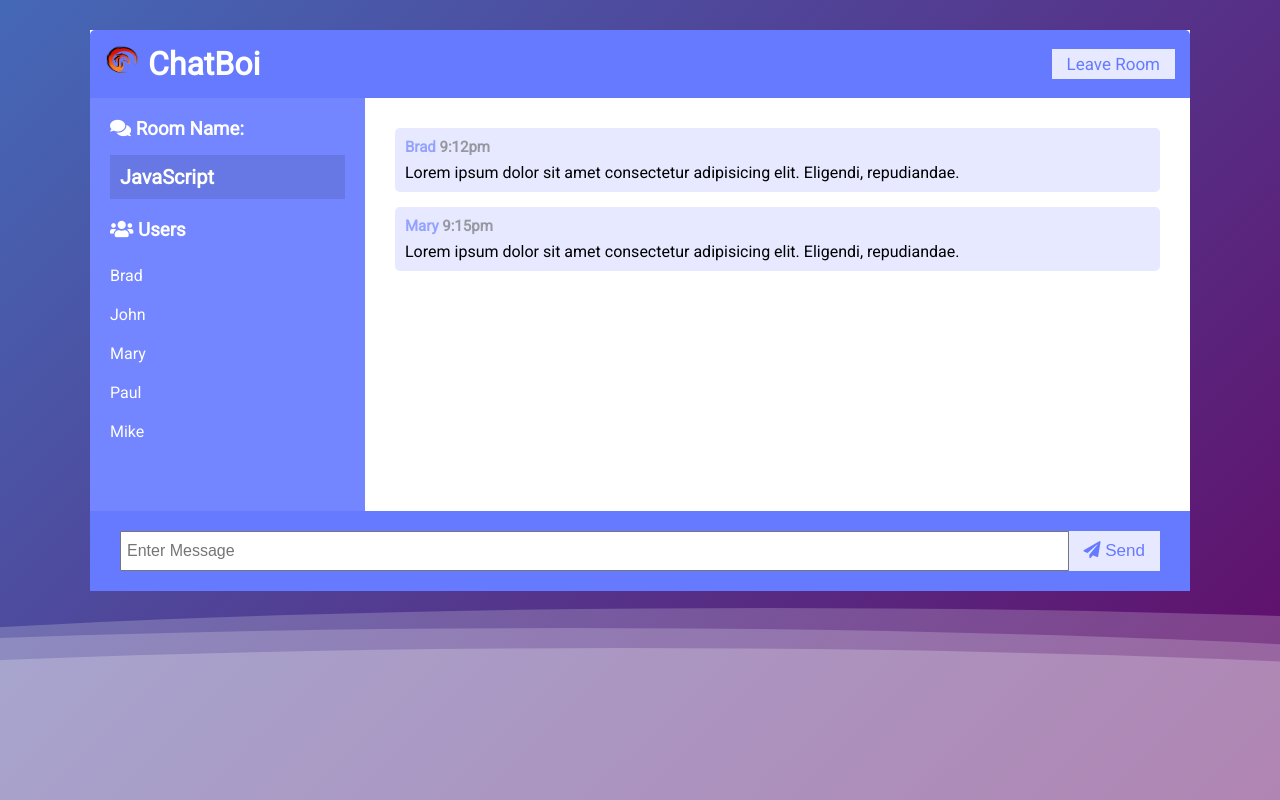
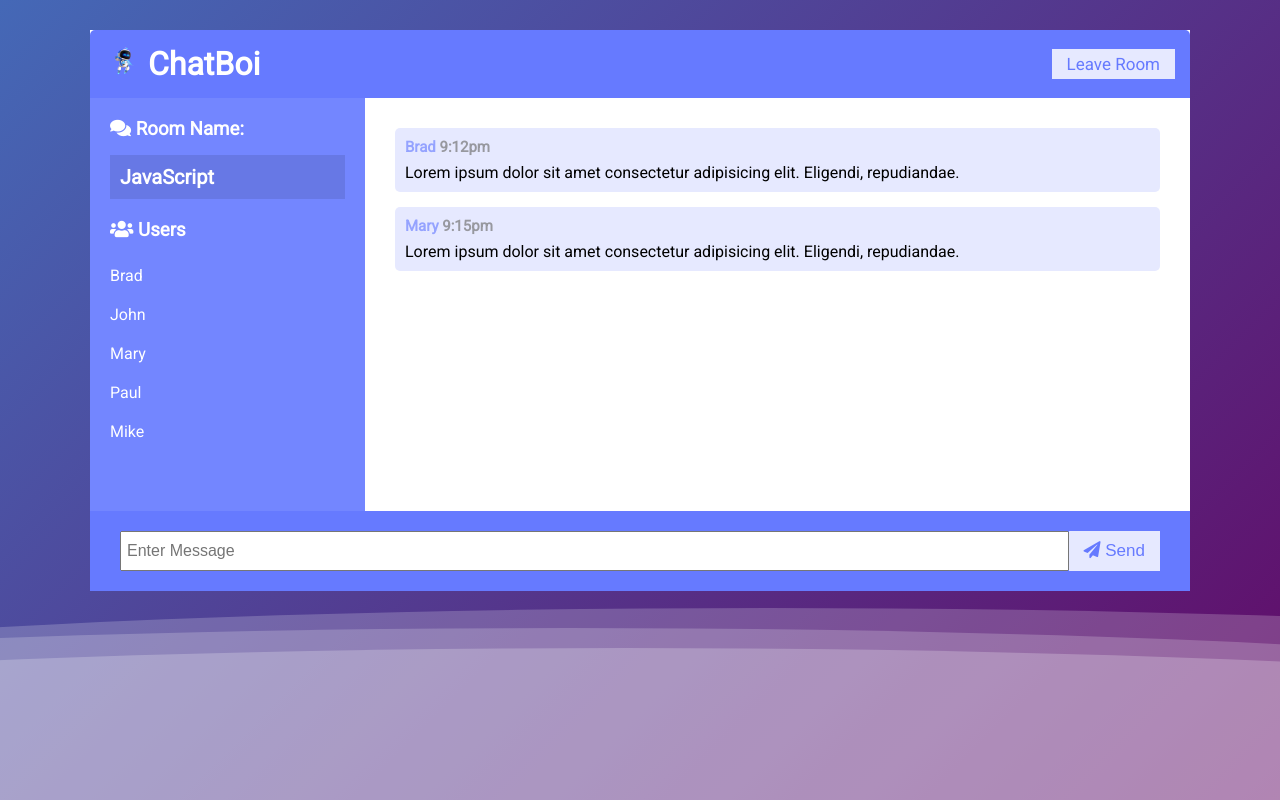
Before and after one commit to codingmster1/chat-boi, a website: page public/chat.html in a window 1280 px wide. Drawn offline with Linux system fonts and the light colour scheme.

Commit message:
replaced chat icon

```diff
--- a/public/chat.html
+++ b/public/chat.html
@@ -18,7 +18,7 @@
             <div class="wave"></div>
         </div>
         <header class="chat-header">
-            <h1><img class="chatIcon" src="./assets/chatlogo.gif" /> ChatBoi</h1>
+            <h1><img class="chatIcon" src="./assets/astro.gif" /> ChatBoi</h1>
             <a href="index.html" class="btn">Leave Room</a>
         </header>
         <main class="chat-main">
```
Also changed, not shown: public/assets/astro.gif (added).
